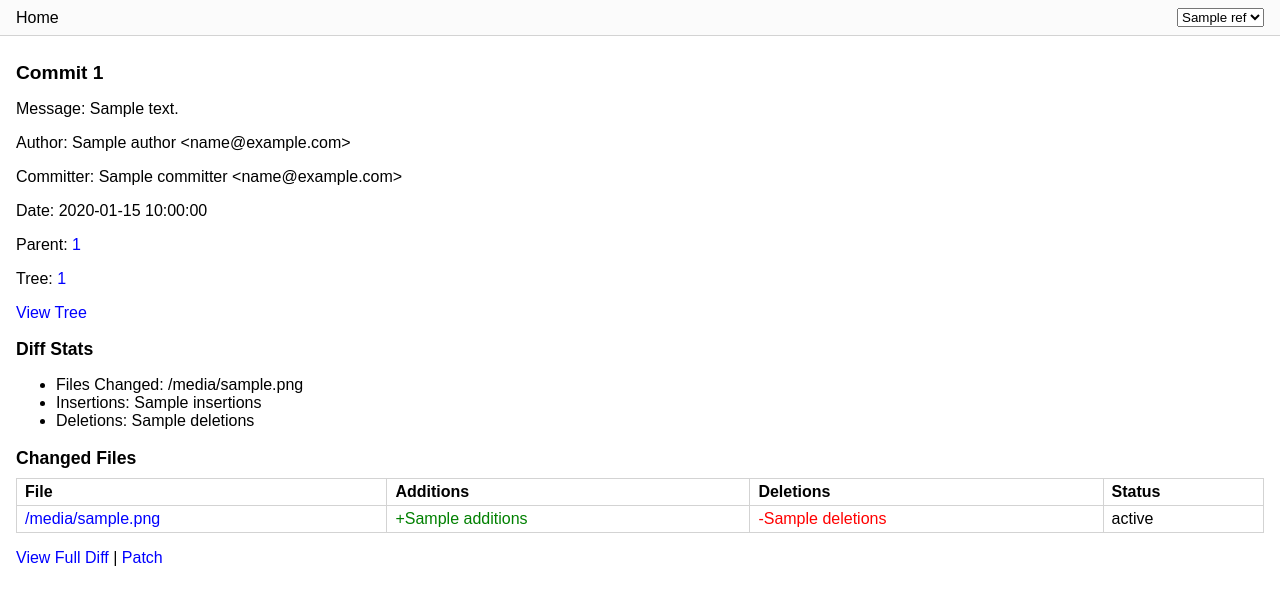
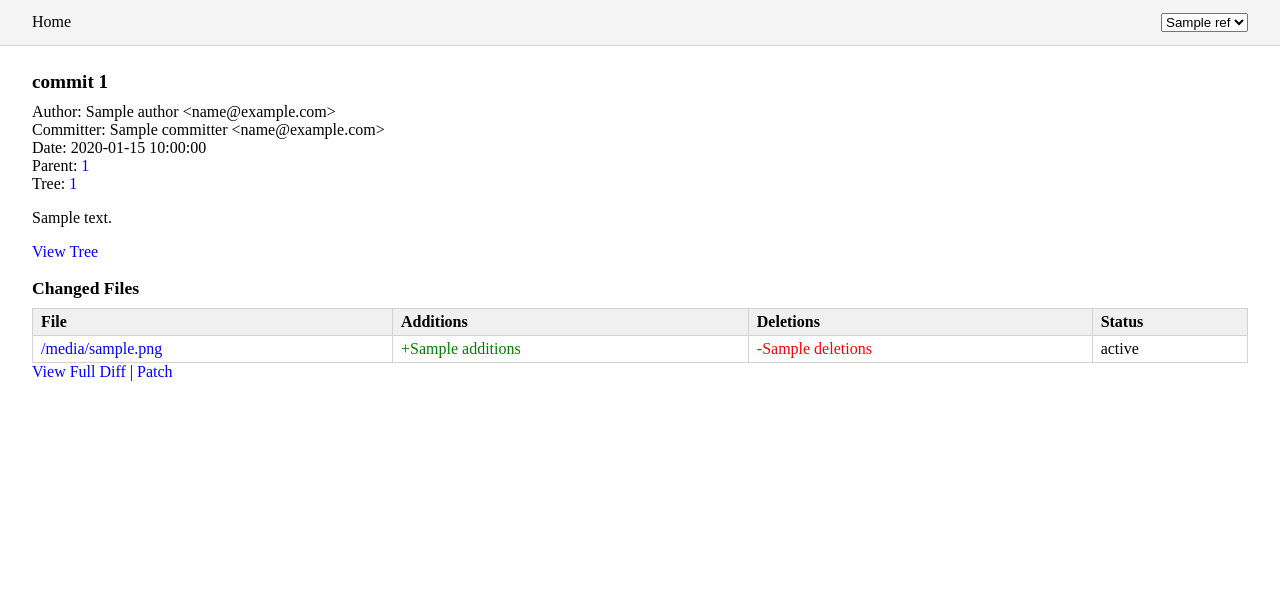
Before and after one commit to LukaHietala/lipasto, a Flask app: template templates/commit.html in a window 1280 px wide. Shown: the top 605 px of the page. Run offline with Flask 3, Linux system fonts and the light colour scheme; the template is opened without the code that fills it: most values are stand-ins (such as "Sample title", 1, 10 or a date in 2020).

Commit message:
start improving styling

```diff
--- a/static/styles.css
+++ b/static/styles.css
@@ -1,5 +1,4 @@
 body {
-    font-family: sans-serif;
     font-size: 12pt;
     color: #000;
     background: white;
@@ -19,17 +18,17 @@ nav {
     top: 0;
     width: screen;
     position: sticky;
-    padding: 0.5em 1em;
-    border-bottom: 1px solid lightgray;
+    padding: 0.8em 2em;
     display: flex;
     justify-content: space-between;
     align-items: center;
-    background-color: #fbfbfb;
+    background-color: #f5f5f5;
+    border-bottom: 1px solid lightgray;
 }
 
 nav a {
     color: black;
-    margin-right: 0.5em;
+    margin-right: 1em;
 }
 
 nav a.active {
@@ -42,7 +41,7 @@ pre {
 }
 
 .content {
-    padding: 1em;
+    padding: 1em 2em;
 }
 
 /* dont make headers too big */
@@ -66,15 +65,20 @@ table {
     max-width: 100%;
 }
 
+th {
+    background-color: #f0f0f0;
+}
+
 th, td {
-    border: 1px solid lightgray;
     padding: 4px 8px;
     text-align: left;
     white-space: nowrap;
+    border: 1px solid lightgray;
 }
 
+
 tbody tr:nth-child(even) {
-	background-color: #f9f9f9;
+	background-color: #f1f1f1;
 }
 
 /* commits table */
@@ -146,7 +150,7 @@ table.commits-table .message-col {
 }
 
 .blob-content {
-    margin: 0 -1em;
+    margin: 0 -2em;
 }
 
 .blob-content pre {
@@ -164,6 +168,9 @@ table.commits-table .message-col {
     overflow-x: auto;
 }
 
+.commit-message {
+    margin: 1em 0;
+}
 
 /* index */
 .main-layout {
--- a/templates/commit.html
+++ b/templates/commit.html
@@ -1,25 +1,21 @@
 {% extends "base.html" %}
 
 {% block content %}
-    <h1>Commit {{ commit.id }}</h1>
-    <p>Message: {{ commit.message }}</p>
-    <p>Author: {{ commit.author.name }} &lt;{{ commit.author.email }}&gt;</p>
-    <p>Committer: {{ commit.committer.name }} &lt;{{ commit.committer.email }}&gt;</p>
-    <p>Date: {{ commit.date | datetime }}</p>
-    {% if commit.parent_id %}
-    <p>Parent: <a href="{{ url_for('commit_detail', repo_name=repo_name, commit_id=commit.parent_id) }}">{{ commit.parent_id }}</a></p>
-    {% endif %}
-    <p>Tree: <a href="{{ url_for('repo_tree_path', repo_name=repo_name, path='') }}?ref={{ commit.tree_id }}">{{ commit.tree_id }}</a></p>
-    <p><a href="{{ url_for('repo_tree_path', repo_name=repo_name, path='') }}?ref={{ commit.id }}">View Tree</a></p>
+    <h1>commit {{ commit.id }}</h1>
+        Author: {{ commit.author.name }} &lt;{{ commit.author.email }}&gt;<br>
+        Committer: {{ commit.committer.name }} &lt;{{ commit.committer.email }}&gt;<br>
+        Date: {{ commit.date | datetime }}
+        {% if commit.parent_id %}<br>
+        Parent: <a href="{{ url_for('commit_detail', repo_name=repo_name, commit_id=commit.parent_id) }}">{{ commit.parent_id }}</a>
+        {% endif %}<br>
+        Tree: <a href="{{ url_for('repo_tree_path', repo_name=repo_name, path='') }}?ref={{ commit.tree_id }}">{{ commit.tree_id }}</a>
+        <div class="commit-message">
+            {{ commit.message }}
+        </div>
+        <a href="{{ url_for('repo_tree_path', repo_name=repo_name, path='') }}?ref={{ commit.id }}">View Tree</a>
     {% if commit.diff %}
-    <h2>Diff Stats</h2>
-    <ul>
-        <li>Files Changed: {{ commit.diff_stats.files_changed }}</li>
-        <li>Insertions: {{ commit.diff_stats.insertions }}</li>
-        <li>Deletions: {{ commit.diff_stats.deletions }}</li>
-    </ul>
     <h2>Changed Files</h2>
-    <table>
+    <table class="changed-files-table">
         <thead>
             <tr>
                 <th>File</th>
@@ -32,15 +28,18 @@
             {% for file in commit.changed_files %}
             <tr>
                 <td><a href="{{ url_for('repo_blob_path', repo_name=repo_name, path=file.file) }}?ref={{ commit.id }}">{{ file.file }}</a></td>
-                <td style="color: green;">+{{ file.additions }}</td>
-                <td style="color: red;">-{{ file.deletions }}</td>
+                <td class="insertions">+{{ file.additions }}</td>
+                <td class="deletions">-{{ file.deletions }}</td>
                 <td>{{ file.status }}</td>
             </tr>
             {% endfor %}
         </tbody>
     </table>
     {% if commit.parent_id %}
-    <p><a href="{{ url_for('repo_diff', repo_name=repo_name) }}?id1={{ commit.parent_id }}&id2={{ commit.id }}">View Full Diff</a> | <a href="{{ url_for('commit_patch', repo_name=repo_name, commit_id=commit.id) }}">Patch</a></p>
+    <div>
+        <a href="{{ url_for('repo_diff', repo_name=repo_name) }}?id1={{ commit.parent_id }}&id2={{ commit.id }}">View Full Diff</a> |
+        <a href="{{ url_for('commit_patch', repo_name=repo_name, commit_id=commit.id) }}">Patch</a>
+    </div>
     {% endif %}
     {% else %}
     <p>No changes compared to parent</p>
```
